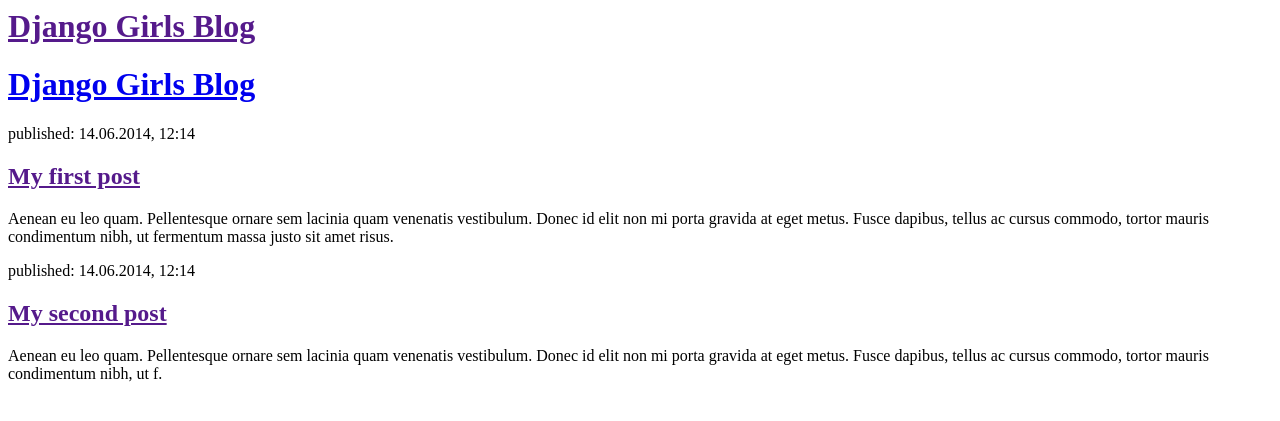
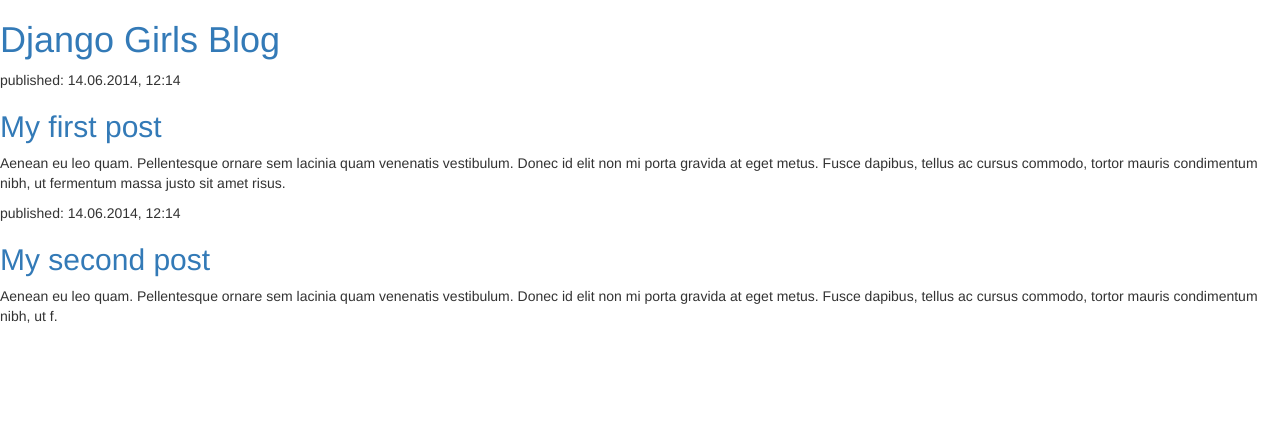
Before and after one commit to MrBbui/my-first-blog, a Django app: page / in a window 1280 px wide. Shown: the top 421 px of the page. Run offline with Django 3.2, Linux system fonts and the light colour scheme; data comes from the database, SQL or seed files in the repository; some libraries are stand-ins or nearby versions.

Commit message:
modified templates

```diff
--- a/blog/templates/blog/post_list.html
+++ b/blog/templates/blog/post_list.html
@@ -1,11 +1,11 @@
 <html>
     <head>
         <title>Django Girls blog</title>
+		<link rel="stylesheet" href="//maxcdn.bootstrapcdn.com/bootstrap/3.2.0/css/bootstrap.min.css">
+		<link rel="stylesheet" href="//maxcdn.bootstrapcdn.com/bootstrap/3.2.0/css/bootstrap-theme.min.css">
     </head>
     <body>
-        <div>
-            <h1><a href="">Django Girls Blog</a></h1>
-        </div>
+
 <div>
     <h1><a href="/">Django Girls Blog</a></h1>
 </div>
```
